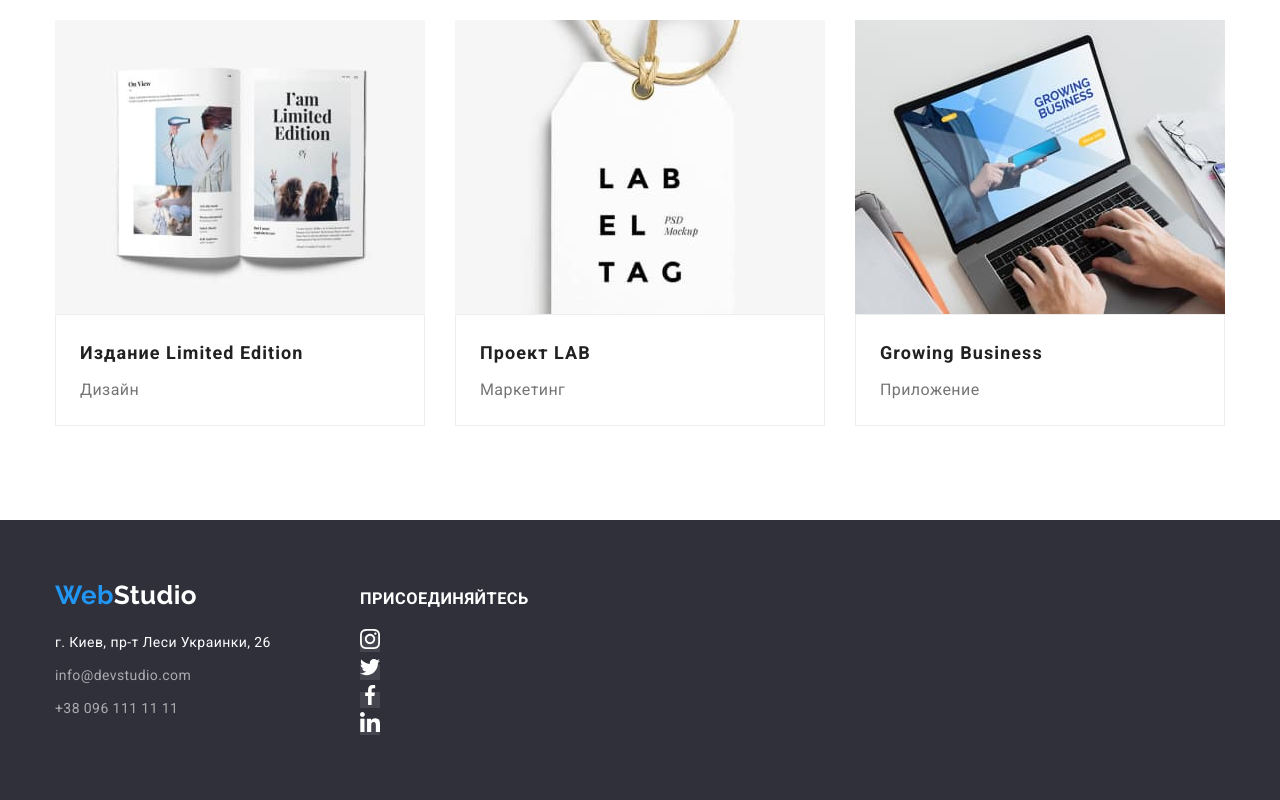
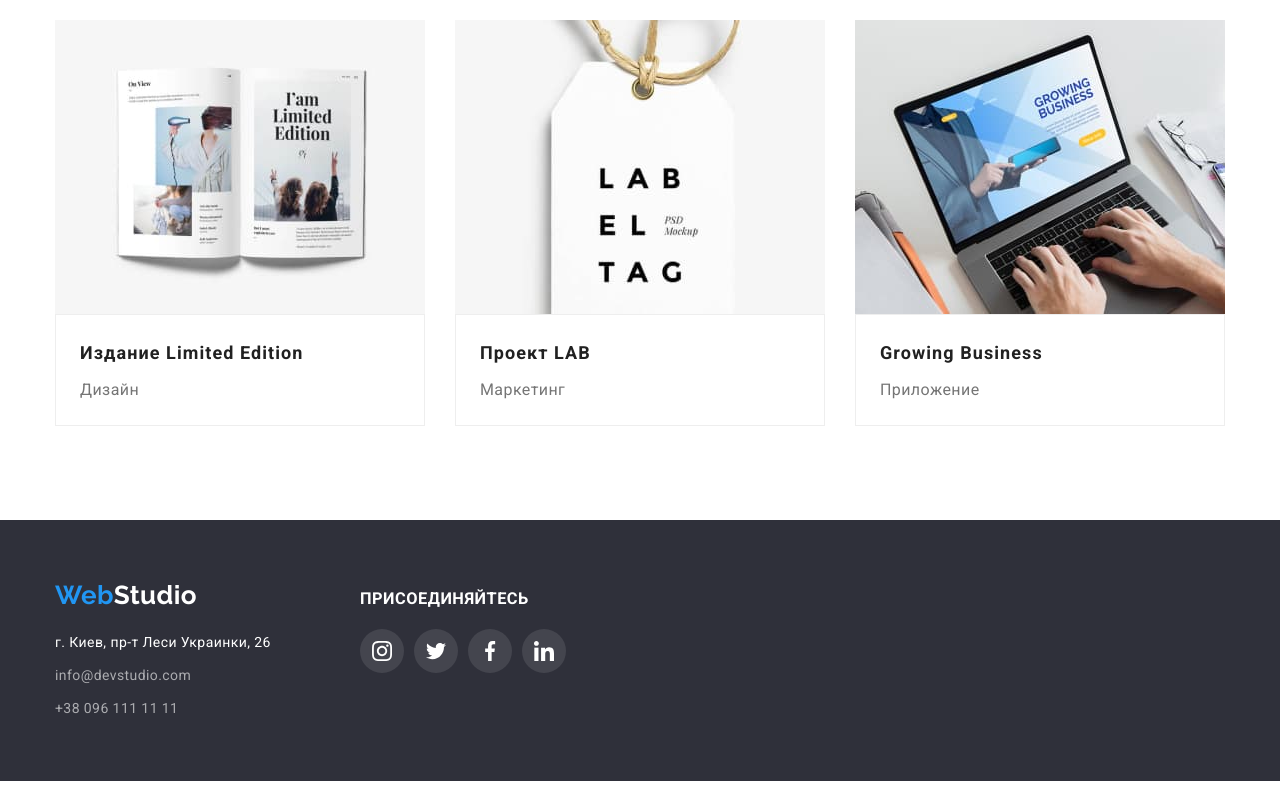
Before and after one commit to MalyshViktoriia/goit-markup-hw-04, a plain HTML site: page portfolio.html in a window 1280 px wide. Shown: the part 1115-1915 px from the top of the page. Drawn offline with Linux system fonts and the light colour scheme.

Commit message:
Десятая поправка к дз

```diff
--- a/portfolio.html
+++ b/portfolio.html
@@ -185,9 +185,9 @@
 
             <div class="join-us">
                 <h3 class="join-us-header">присоединяйтесь</h3>
-                <ul class="list footer-social-list">
-                    <li class="footer-social-item">
-                        <a href="" class="footer-social-link" target="_blank" rel="noreferrer noopener">
+                <ul class="list social-list">
+                    <li class="social-item">
+                        <a href="" class="footer-social-link social-link" target="_blank" rel="noreferrer noopener">
                             <svg class="footer-social-icon" width="20" height="20">
                                 <use href="./img/icons.svg#icon-instagram">
 
@@ -195,8 +195,8 @@
                             </svg>
                         </a>
                     </li>
-                    <li class="footer-social-item">
-                        <a href="" class="footer-social-link" target="_blank" rel="noreferrer noopener">
+                    <li class="social-item">
+                        <a href="" class="footer-social-link social-link" target="_blank" rel="noreferrer noopener">
                             <svg class="footer-social-icon" width="20" height="20">
                                 <use href="./img/icons.svg#icon-twitter">
 
@@ -204,8 +204,8 @@
                             </svg>
                         </a>
                     </li>
-                    <li class="footer-social-item">
-                        <a href="" class="footer-social-link" target="_blank" rel="noreferrer noopener">
+                    <li class="social-item">
+                        <a href="" class="footer-social-link social-link" target="_blank" rel="noreferrer noopener">
                             <svg class="footer-social-icon" width="20" height="20">
                                 <use href="./img/icons.svg#icon-facebook">
 
@@ -213,8 +213,8 @@
                             </svg>
                         </a>
                     </li>
-                    <li class="footer-social-item">
-                        <a href="" class="footer-social-link" target="_blank" rel="noreferrer noopener">
+                    <li class="social-item">
+                        <a href="" class="footer-social-link social-link" target="_blank" rel="noreferrer noopener">
                             <svg class="footer-social-icon" width="20" height="20">
                                 <use href="./img/icons.svg#icon-linkedin">
 
```
